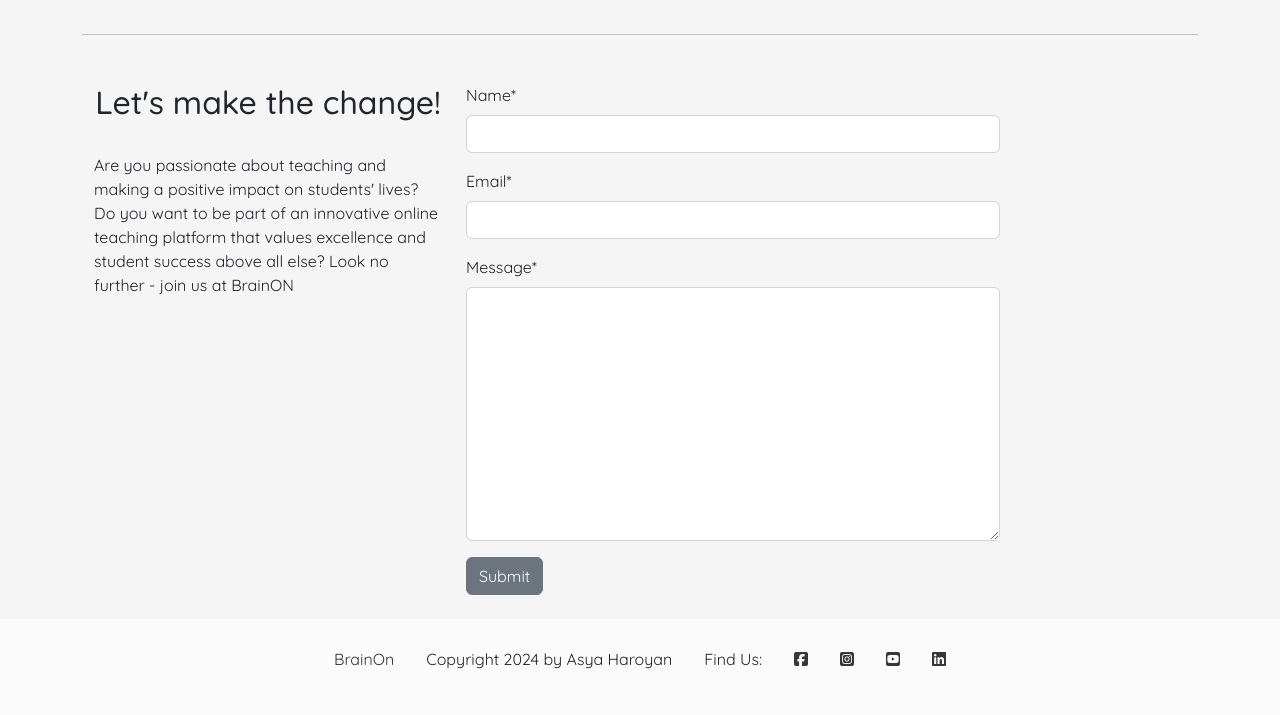
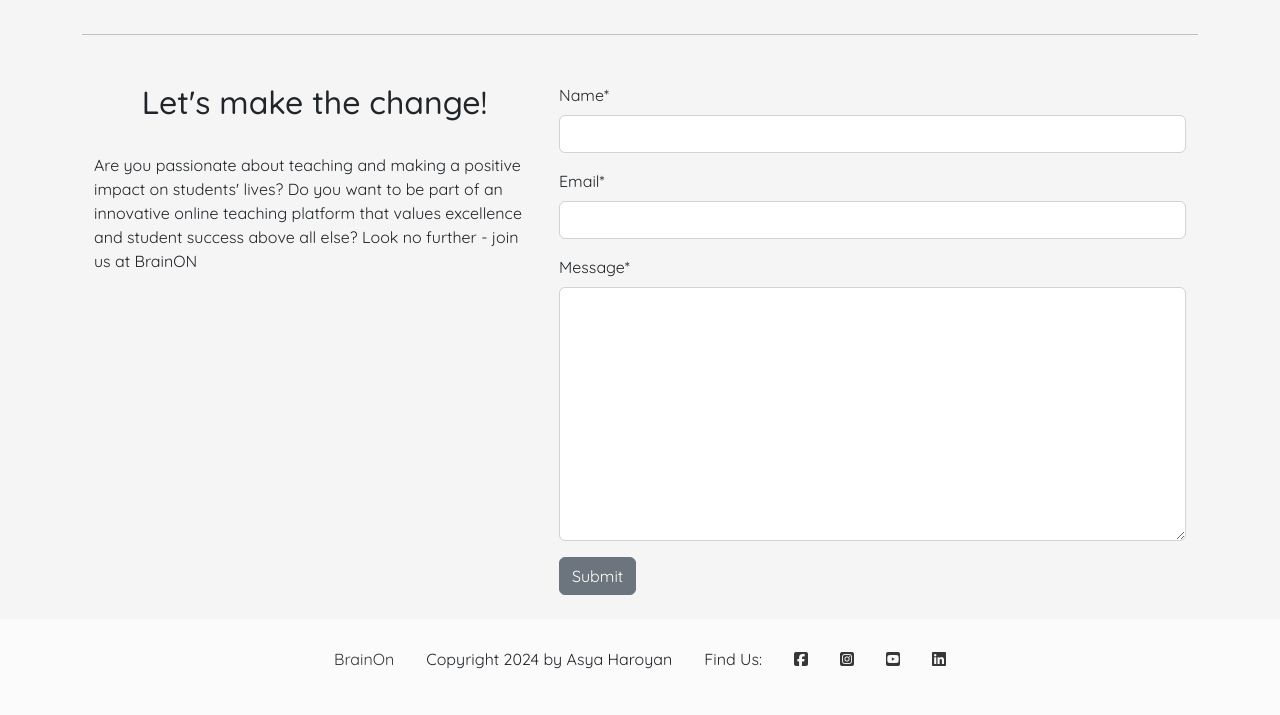
Before and after one commit to asyaharoyan/brainon-django, a Django app: page /about/ in a window 1280 px wide. Shown: the part 305-1020 px from the top of the page. Run offline with Django 4.2, Linux system fonts and the light colour scheme; data that the repository does not hold is empty; some libraries are stand-ins or nearby versions.

Commit message:
Debug edit button function

```diff
--- a/about/templates/about/about.html
+++ b/about/templates/about/about.html
@@ -28,14 +28,14 @@
 
   <div class="container mt-5">
     <div class="row">
-      <div class="col-sm-4">
+      <div class="col-sm-5">
         <h2 class="text-center">Let's make the change!</h2>
         <br>
         <p>Are you passionate about teaching and making a positive impact on students' lives?
           Do you want to be part of an innovative online teaching platform that values excellence
           and student success above all else? Look no further - join us at BrainON</p>
       </div>
-      <div class="col-sm-6">
+      <div class="col-sm-7">
           <!-- Collaborate Form -->
         <form method="post">
           {{ collaborate_form | crispy }}
--- a/courses/views.py
+++ b/courses/views.py
@@ -91,12 +91,6 @@ def comment_edit(request, slug, comment_id):
 def comment_delete(request, slug, comment_id):
     """
     Delete an individual comment.
-
-    **Context**
-    ``post``
-      An instance of :model:`blog.Post`
-    ``comment``
-      A single comment related to the post
     """
     queryset = Lesson.objects.filter(status=1)
     lesson = get_object_or_404(queryset, slug=slug)
--- a/home/views.py
+++ b/home/views.py
@@ -2,4 +2,7 @@ from django.views.generic import TemplateView
 
 # Create your views here.
 class Index(TemplateView):
+    """
+    Render home page
+    """
     template_name = 'home/index.html'
--- a/main/settings.py
+++ b/main/settings.py
@@ -34,7 +34,7 @@ DEBUG = True
 
 
 ALLOWED_HOSTS = [
-    '8000-asyaharoyan-brainondjan-tjxpxcxtanx.ws-eu111.gitpod.io',
+    '8000-asyaharoyan-brainondjan-tjxpxcxtanx.ws-eu114.gitpod.io',
     '.herokuapp.com'
 ]
 
--- a/static/js/comments.js
+++ b/static/js/comments.js
@@ -17,9 +17,10 @@ const deleteConfirm = document.getElementById("deleteConfirm");
 * - Updates the submit button's text to "Update".
 * - Sets the form's action attribute to the `edit_comment/{commentId}` endpoint.
 */
+
 for (let button of editButtons) {
   button.addEventListener("click", (e) => {
-    let commentId = e.target.getAttribute("comment_id");
+    let commentId = e.target.getAttribute("data-comment_id");
     let commentContent = document.getElementById(`comment_${commentId}`).innerText;
     commentText.value = commentContent;
     submitButton.innerText = "Update";
```
Also changed, not shown: README.md.
